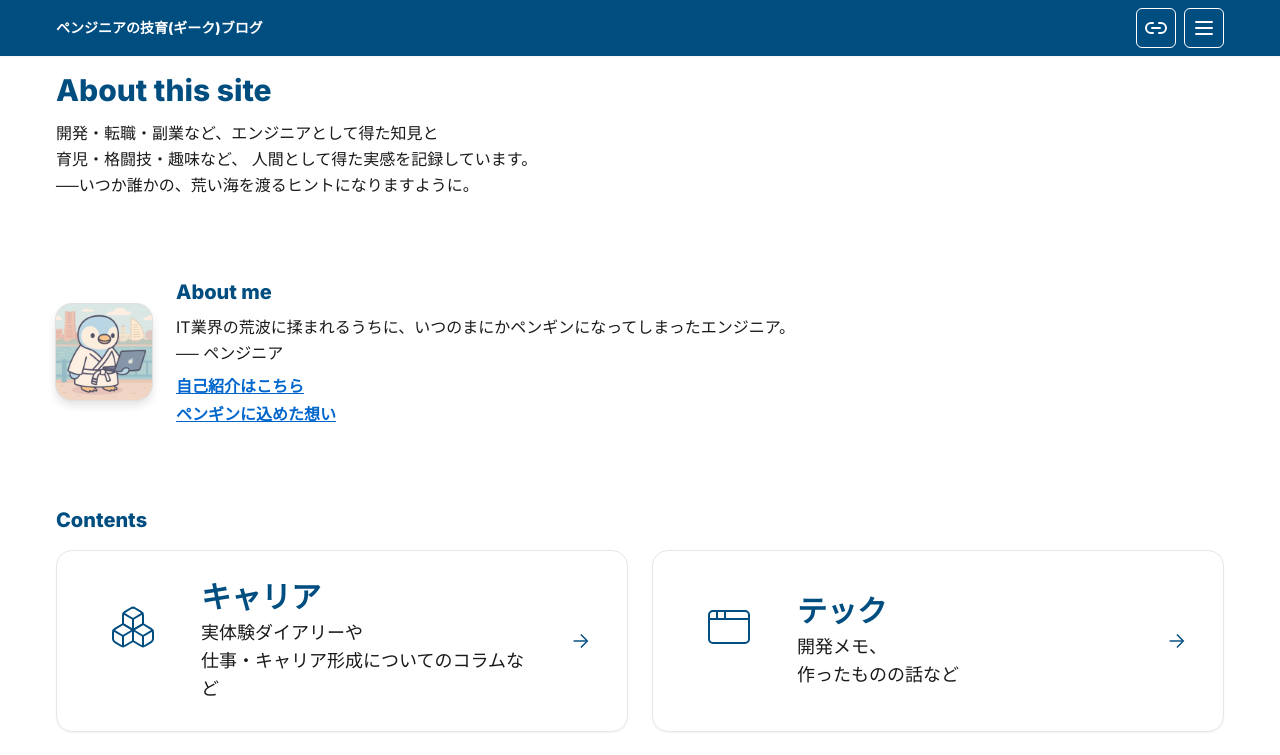
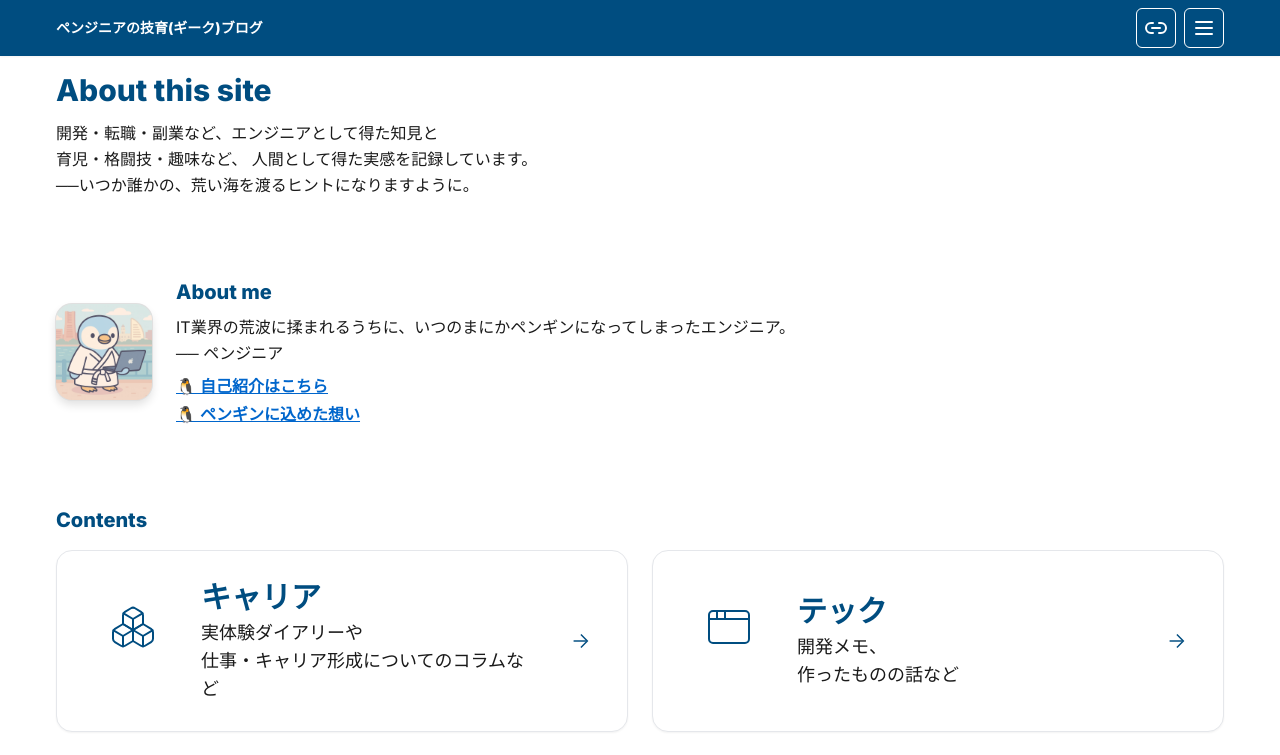
Before and after one commit to pengineer-geek/geek-blog, a Next.js app: page / in a window 1280 px wide. Shown: the top 755 px of the page. Built offline with nearby package versions, Linux system fonts and the light colour scheme.

Commit message:
ペンギンemoji

```diff
--- a/src/app/page.tsx
+++ b/src/app/page.tsx
@@ -36,10 +36,10 @@ export default function Page() {
             </p>
             <div className="flex flex-col gap-1 mt-2">
               <Link href="/about-me" className="link-about">
-                自己紹介はこちら
+                🐧 自己紹介はこちら
               </Link>
               <Link href="/about-penguin" className="link-about">
-                ペンギンに込めた想い
+                🐧 ペンギンに込めた想い
               </Link>
             </div>
           </div>
```
